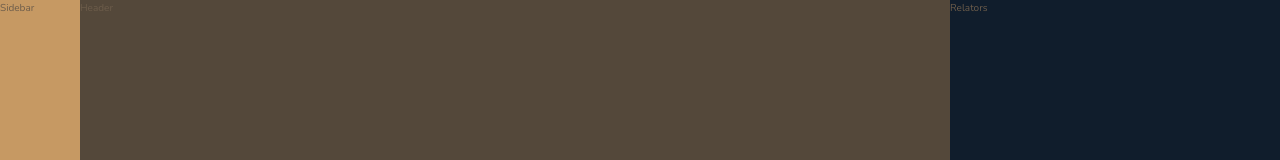
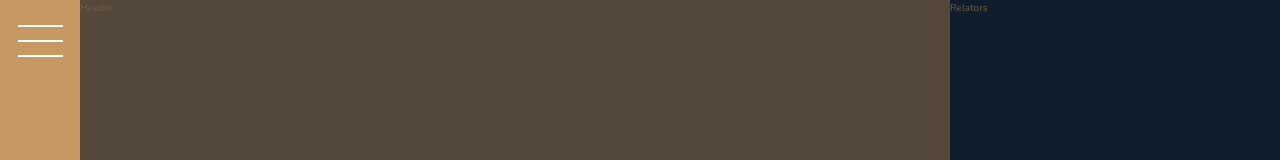
Before and after one commit to mnstrdm/UdemyProject-NexterWebPage, a website: page index.html in a window 1280 px wide. Shown: the top 160 px of the page. Drawn offline with nearby package versions, Linux system fonts and the light colour scheme.

Commit message:
nav button build

```diff
--- a/index.html
+++ b/index.html
@@ -15,7 +15,9 @@
     <title>nexter &mdash; your home, your freedom</title>
   </head>
   <body class="container">
-    <div class="sidebar">Sidebar</div>
+    <div class="sidebar">
+        <button class="nav-btn"></button>
+    </div>
     <div class="header">Header</div>
     <div class="realtors">Relators</div>
     <div class="features">
--- a/sass/_sidebar.scss
+++ b/sass/_sidebar.scss
@@ -2,4 +2,34 @@
   background-color: $color-primary;
   grid-column: sidebar-start / sidebar-end;
   grid-row: 1 / -1;
+  display: flex;
+  justify-content: center;
 }
+
+.nav-btn {
+  border: none;
+  border-radius: none;
+
+  background-color: #fff;
+  height: 2px;
+  width: 4.5rem;
+
+  margin-top: 4rem;
+
+  &::before,
+  &::after {
+    content: "";
+    display: block;
+    background-color: #fff;
+    height: 2px;
+    width: 4.5rem;
+  }
+
+  &::before {
+    transform: translateY(-1.5rem);
+  }
+
+  &::after {
+    transform: translateY(1.3rem);
+  }
+}
```
Also changed, not shown: css/style.css.
